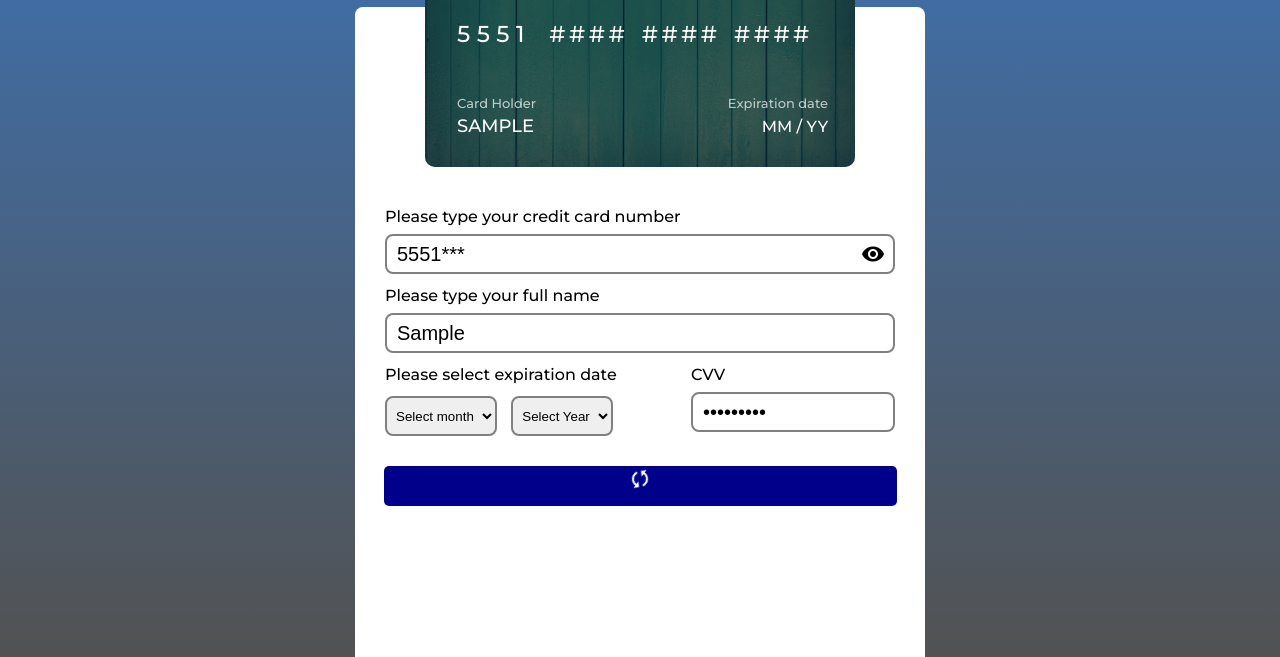
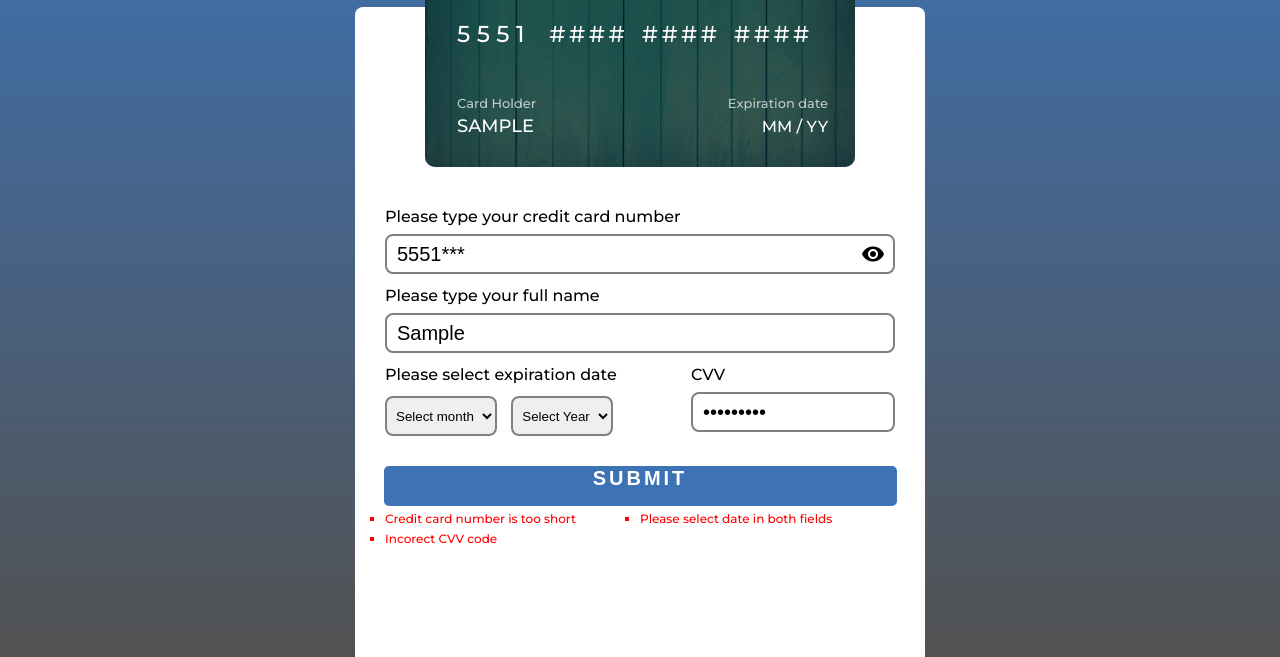
Before and after one commit to chojnackipiotr/credit-card-validation, a website built with webpack: page src/template.html in a window 1280 px wide. Both pictures are taken after typing "5551234", "Sample", "Sample123" into the empty fields and a click on the button "SUBMIT". Shown: the part 143-800 px from the top of the page. Built offline with nearby package versions, Linux system fonts and the light colour scheme.

Commit message:
added error messages container with styles

```diff
--- a/src/credit-card.js
+++ b/src/credit-card.js
@@ -73,7 +73,7 @@ const backgroundPattern = [pattern1, pattern2, pattern3, pattern4];
 const creditCardNumberPlaceholder = document.querySelector('.credit-car__card-number-placeholder');
 const creditCardOwnerPlaceholder = document.querySelector('.credit-card-owner__placeholder');
 const expirationDatePlaceholder = document.querySelector('.credit-card__expiration-date');
-
+const errorsContainer = document.querySelector('.credit-card__errors-container');
 
 //DOM Manipulation
 // generationg comming years
@@ -340,11 +340,30 @@ const pretendSavingDataToTheServer = () => {
 const sendCardInfo = () => {
   submitButton.classList.add('credit-card__submit-button--loading');
   submitButton.innerHTML = '<span class="material-icons loop"> loop </span>';
+  errorsContainer.innerHTML = '';
   const errors = validateCard();
   if (errors.length > 0){
-    console.log('error')
+    document.querySelector('span.loop').classList.add('credit-card__submit-button--change_icon');
+    setTimeout(() => {
+      submitButton.classList.remove('credit-card__submit-button--loading');
+      submitButton.classList.add('credit-card__submit-button--error');
+      submitButton.innerHTML = '<span class="material-icons done-icon"> error_outline </span>';
+    }, 600);
+
+    errors.forEach(el => {
+      let newLi = document.createElement('li');
+      newLi.classList.add('credit-card__errors-list-item');
+      newLi.innerHTML = el;
+      errorsContainer.append(newLi);
+    });
+    errorsContainer.classList.add('credit-card__errors-container--visible');
+    setTimeout(() => {
+      submitButton.classList.remove('credit-card__submit-button--error');
+      submitButton.innerHTML = 'Submit';
+    }, 1500);
   } else {
-    pretendSavingDataToTheServer().then(data => {
+    pretendSavingDataToTheServer()
+    .then(data => {
       if (data.res === 'success') {
         console.log('fake success after 2 s');
         document.querySelector('span.loop').classList.add('credit-card__submit-button--change_icon');
--- a/src/styles/card-form.scss
+++ b/src/styles/card-form.scss
@@ -163,3 +163,31 @@ label {
   font-size: 35px!important;
   animation: fontSizeChange forwards 0.2s ease-in;
 }
+
+.credit-card__submit-button--error {
+  background-color: darkred!important;
+  transition: background-color 0.5s;
+}
+
+.credit-card__errors-container {
+  opacity: 0;
+  transition: opacity 0.25s;
+  color: red;
+  font-size: 12px;
+  font-weight: normal;
+  padding: 5px 30px 30px 30px;
+  width: 100%;
+  display: flex;
+  flex-wrap: wrap;
+  list-style: square;
+}
+
+.credit-card__errors-container--visible {
+  opacity: 1;
+  transition: opacity 0.25s;
+}
+
+.credit-card__errors-list-item {
+  width: 50%;
+  padding-bottom: 5px;
+}
--- a/src/template.html
+++ b/src/template.html
@@ -59,6 +59,9 @@
             </div>
         </div>
         <button id="credit-card__submit-button" class="">Submit</button>
+        <ul class="credit-card__errors-container">
+
+        </ul>
     </div>
     <div class="credit-card">
         <div class="credit-card__front">
```
